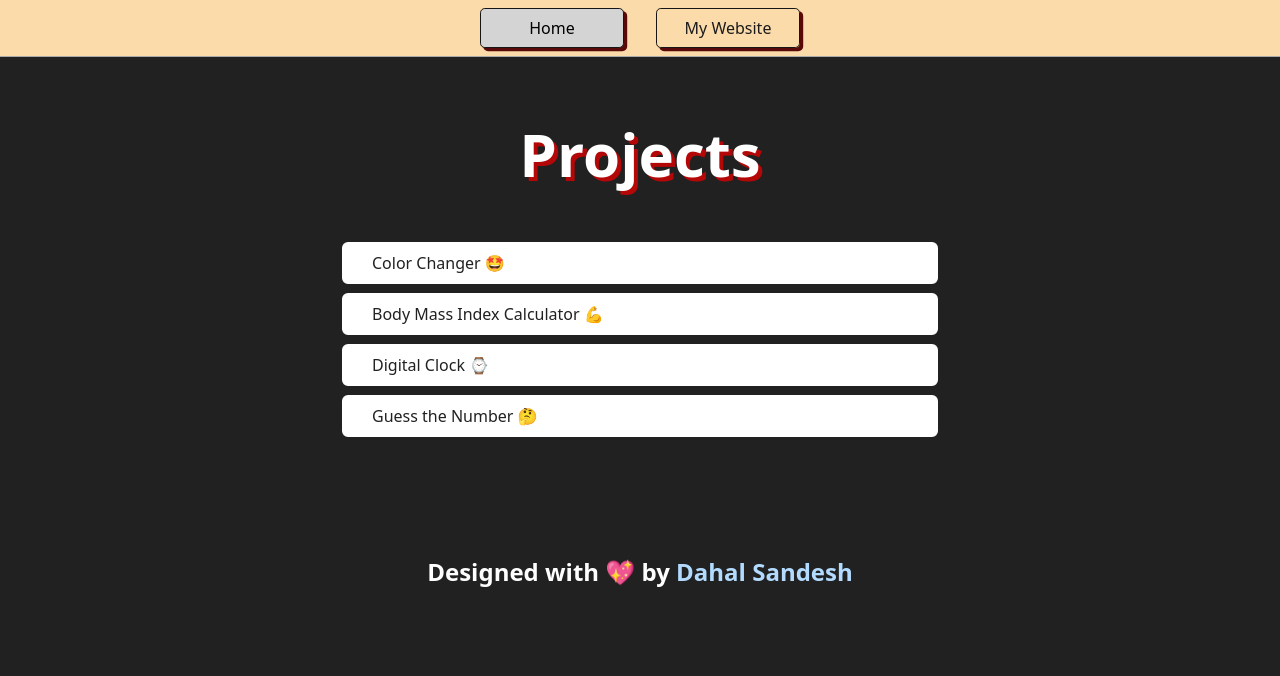
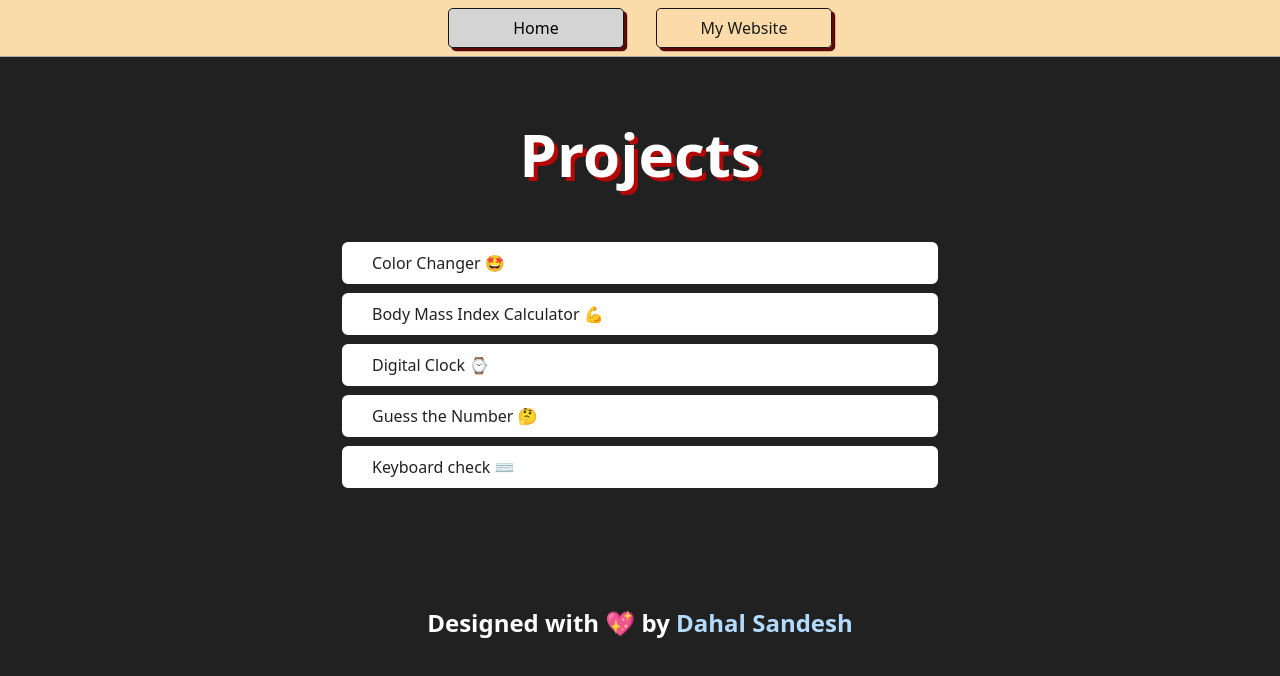
Before and after one commit to dahalsandesh/JavaScript-Projects, a plain HTML site: page index.html in a window 1280 px wide. Drawn offline with Linux system fonts and the light colour scheme.

Commit message:
new project

```diff
--- a/GuessTheNumber/script.js
+++ b/GuessTheNumber/script.js
@@ -48,7 +48,7 @@ function displayMessage(message) {
 
 function checkGuess(guess) {
     if (guess === randomNumber) {
-      displayMessage(`<h1>  WOW SO BEAUTIFUL 😯 !! </h1> You guessed it right`);
+      displayMessage(`<h1>  WOW SO BEAUTIFUL 😯 !! </h1> You guessed it right🎉`);
       endGame();
     }
     else if(guess < randomNumber) {
--- a/index.html
+++ b/index.html
@@ -28,6 +28,9 @@
             <a class="project-link" href="./GuessTheNumber/index.html">
                    Guess the Number 🤔 </a>
 
+            <a class="project-link" href="./Keyboard/index.html">
+                  Keyboard check ⌨️ </a>
+
         </div>
 
     </main>
--- a/style.css
+++ b/style.css
@@ -22,7 +22,7 @@
 
   nav a {
     display: inline-block;
-    min-width: 9rem;
+    min-width: 11rem;
     padding: 0.5rem;
     border-radius: 0.3rem;
     border: solid 1px rgb(22, 22, 22);
```
